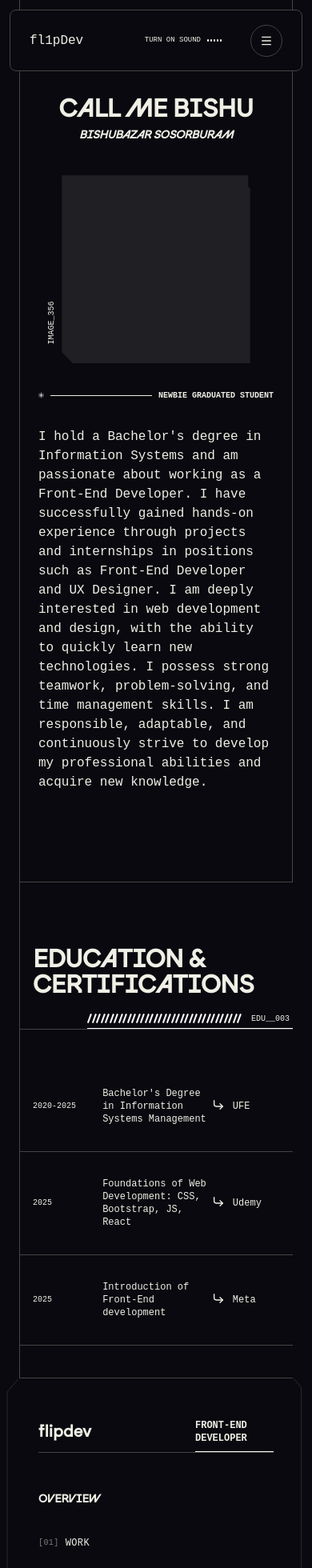
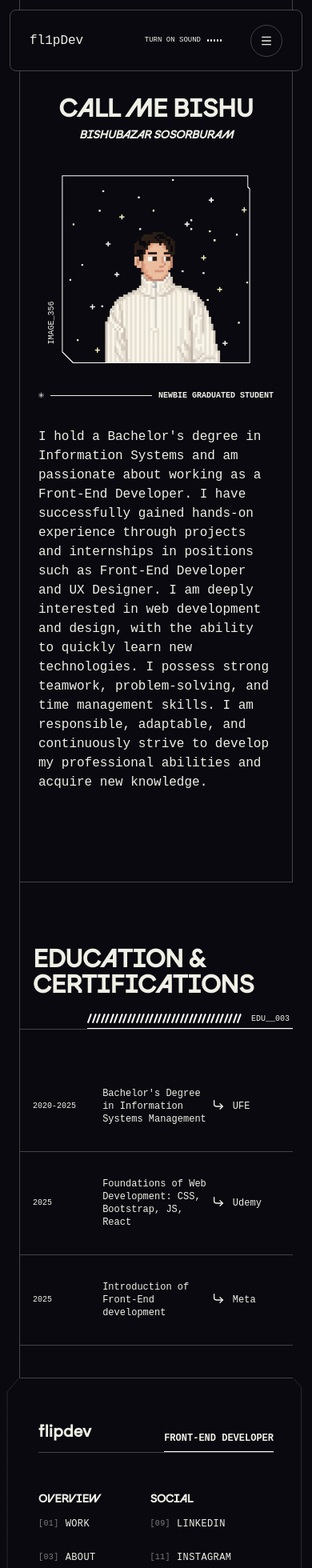
Before and after one commit to fl1pHover/fl1p-portfolio, a Next.js app: page /about in a window 390 px wide. Shown: the top 1960 px of the page at 80% size. Built offline with nearby package versions, Linux system fonts and the light colour scheme.

Commit message:
footer grid, about image

```diff
--- a/src/app/about/page.tsx
+++ b/src/app/about/page.tsx
@@ -36,7 +36,7 @@ export default function About() {
             <div className="col-span-1 relative p-6 sticky top-7 left-0 py-[7em] hidden lg:block">
               <div className="w-full aspect-square rounded-lg relative">
                 <div className="p-[1px] bg-white" style={{ clipPath: "polygon(99% 0, 99% 6%, 100% 7%, 100% 100%, 6% 100%, 0 94%, 0 0)" }}>
-                  <Image src={"/images/pixel.png"} alt="Profile image" width={500} height={500} className="size-full" style={{ clipPath: "polygon(99% 0, 99% 6%, 100% 7%, 100% 100%, 6% 100%, 0 94%, 0 0)" }} />
+                  <Image src={"/images/pixel.png"} alt="Profile image" width={600} height={600} className="size-full" style={{ clipPath: "polygon(99% 0, 99% 6%, 100% 7%, 100% 100%, 6% 100%, 0 94%, 0 0)" }} />
                 </div>
                 <Label size={"xs"} className="absolute -rotate-90 bottom-5 -left-4 origin-left text-foreground-secondary z-20">
                   IMAGE_356
@@ -53,7 +53,9 @@ export default function About() {
 
               <div className="py-8 lg:py-10 relative space-y-8">
                 <div className="rounded-lg flex justify-center lg:hidden relative">
-                  <div className="w-[80%] max-w-[500px] aspect-square bg-muted" style={{ clipPath: "polygon(99% 0, 99% 6%, 100% 7%, 100% 100%, 6% 100%, 0 94%, 0 0)" }}></div>
+                  <div className="p-[1px] aspect-square w-[80%]  bg-white relative" style={{ clipPath: "polygon(99% 0, 99% 6%, 100% 7%, 100% 100%, 6% 100%, 0 94%, 0 0)" }}>
+                    <Image src={"/images/pixel.png"} alt="Profile image" width={600} height={600} className="size-full" style={{ clipPath: "polygon(99% 0, 99% 6%, 100% 7%, 100% 100%, 6% 100%, 0 94%, 0 0)" }} />
+                  </div>
 
                   <Label size={"xs"} className="absolute -rotate-90 bottom-4 left-4 origin-left text-foreground-secondary">
                     IMAGE_356
--- a/src/components/sections/Footer.tsx
+++ b/src/components/sections/Footer.tsx
@@ -22,15 +22,15 @@ export default function Footer() {
             <Link href={"/"} className="text-xl! font-bold bro-header lowercase! tracking-normal! py-3">
               flipDev
             </Link>
-            <Label size={"xs"} className="border-white w-1/3 border-b absolute bottom-0 right-0 flex justify-end pb-2 uppercase text-xs font-bold">
+            <Label size={"xs"} className="border-white sm:w-1/3 border-b absolute bottom-0 right-0 flex justify-end pb-2 uppercase text-xs font-bold text-nowrap">
              {lang === "en" ? "Front-End Developer" : "Фронт-Энд Хөгжүүлэгч"}
 
             </Label>
           </div>
 
-          <div className="grid sm:grid-cols-2 lg:grid-cols-3">
+          <div className="grid sm:grid-cols-2 md:grid-cols-3">
             {text.map((section, index) => (
-              <div key={index} className="py-[3em] space-y-6 border-b border-border">
+              <div key={index} className="py-[3em] last:col-span-2 md:last:col-span-1 pace-y-6 border-b border-border">
                 {section.title && <h3 className="tracking-widest bro-header text-sm!">{section.title}</h3>}
                 <div className="">
                   {section.items.map((item) => (
--- a/src/components/ui/animatedComponents.tsx
+++ b/src/components/ui/animatedComponents.tsx
@@ -1,4 +1,4 @@
-'use client';
+"use client";
 import { motion } from "framer-motion";
 import React from "react";
 
@@ -9,12 +9,7 @@ type AniBorderProps = {
   className?: string;
 };
 
-export function AniBorder({
-  direction = "vertical",
-  duration = 1,
-  delay = 1,
-  className = "",
-}: AniBorderProps) {
+export function AniBorder({ direction = "vertical", duration = 1, delay = 1, className = "" }: AniBorderProps) {
   const isWidth = direction === "horizontal";
 
   return (
@@ -37,13 +32,9 @@ interface AniDivProps {
   children: React.ReactNode;
 }
 
-
-export function AniDiv({
-  children,
-  className,
-}: AniDivProps) {
+export function AniDiv({ children, className }: AniDivProps) {
   return (
-    <motion.div initial={{ opacity: 0 }} whileInView={{ opacity: 1 }} transition={{ delay: 1 }} className={className}>
+    <motion.div initial={{ opacity: 0 }} whileInView={{ opacity: 1 }} transition={{ delay: 1 }} viewport={{ once: true }} className={className}>
       {children}
     </motion.div>
   );
```
Also changed, not shown: src/components/sections/Hero.tsx (+6 -6 lines).
